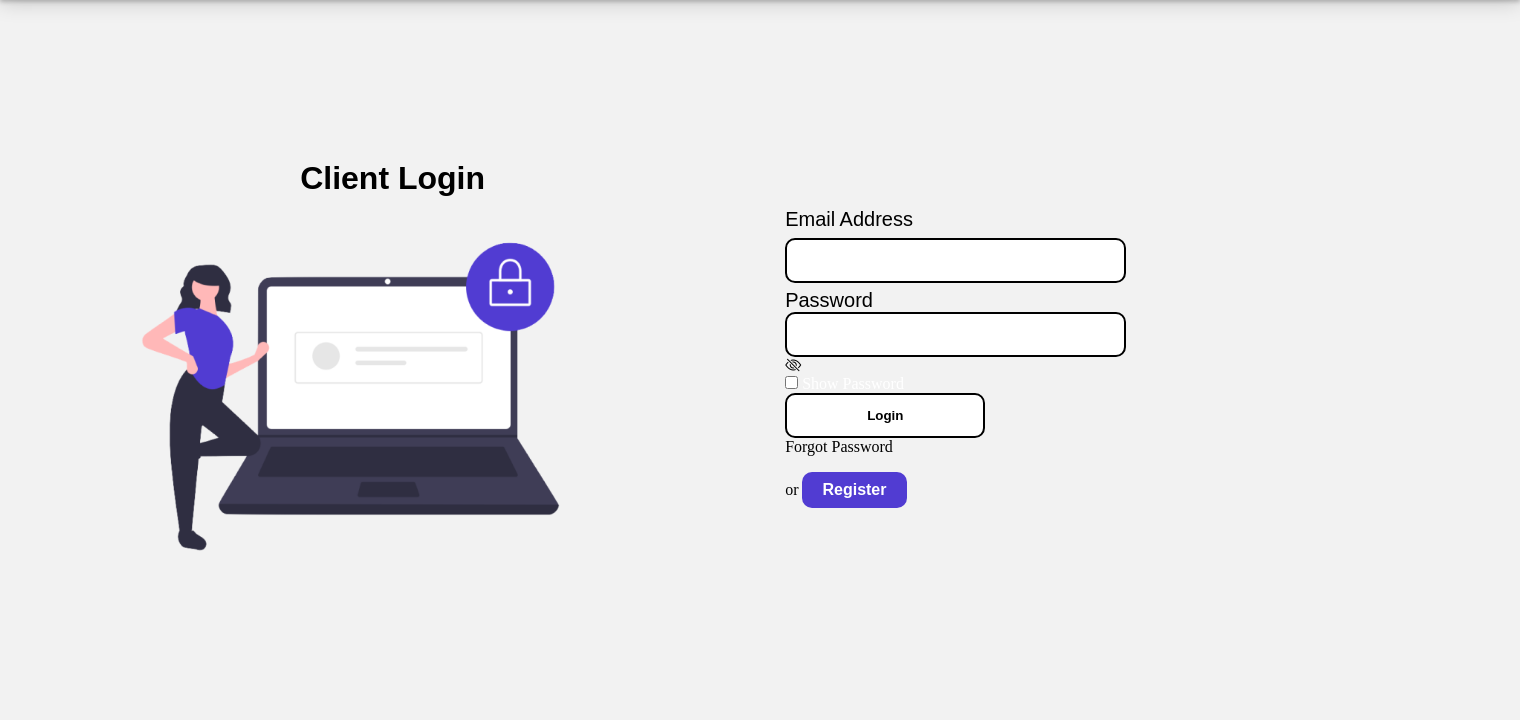
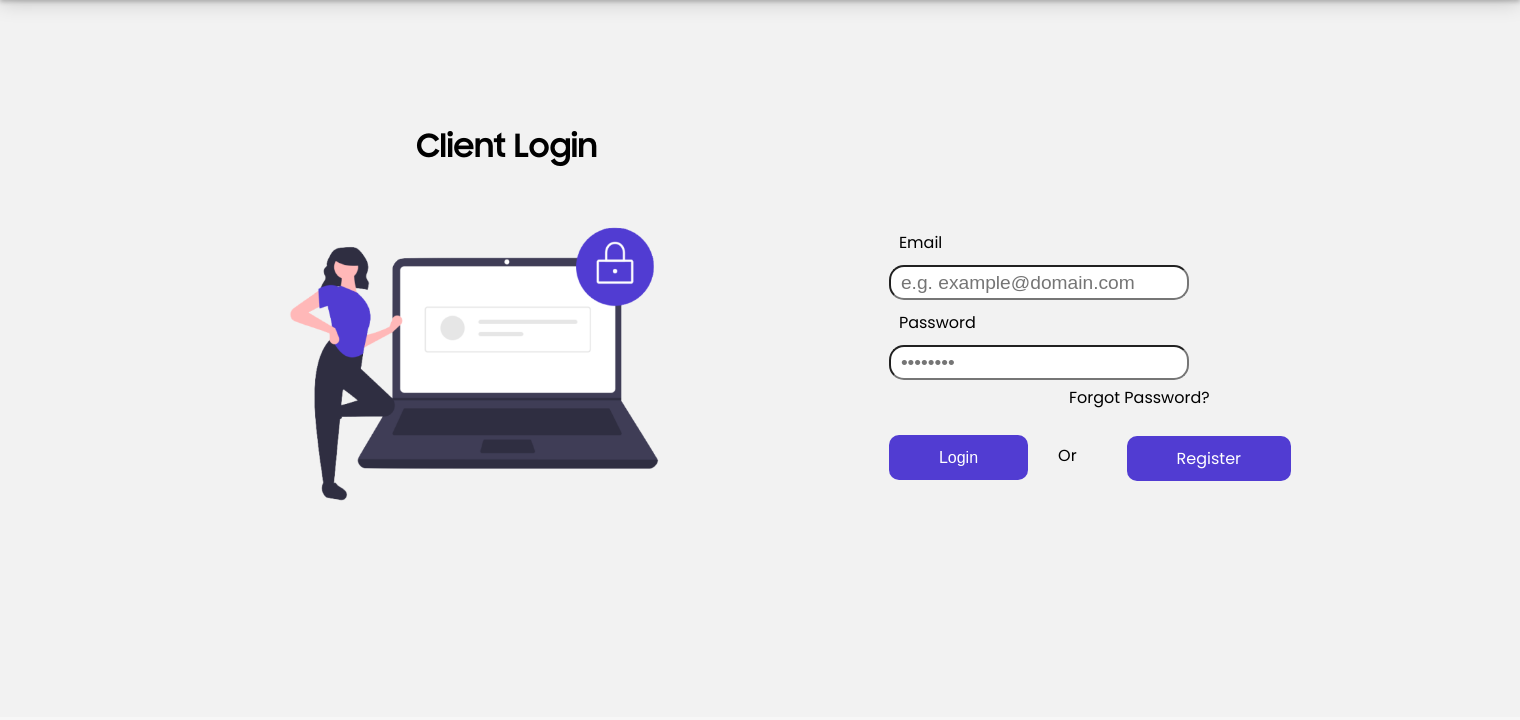
Before and after one commit to kitarp07/teamCUx, a Django app: page /client/login in a window 1520 px wide. Shown: the part 83-803 px from the top of the page. After the commit the page ends 584 px from the top, so only its background shows below. Run offline with Django 3.2, Linux system fonts and the light colour scheme; some libraries are stand-ins or nearby versions; some web fonts are replaced.

Commit message:
new edits

```diff
--- a/static/css/newtlogin.css
+++ b/static/css/newtlogin.css
@@ -79,8 +79,6 @@ body {
 
 .form button {
     display: block;
-    margin-top: 10px;
-    margin-bottom: 10px;
     background: #513CD2;
     color: white;
     border-radius: 10px;
@@ -88,6 +86,7 @@ body {
     padding: 10px 40px;
     font-size: medium;
     cursor: pointer;
+    height: 45px;
 }
 
 .form agree {
@@ -151,3 +150,23 @@ body {
     }
 
 }
+
+.loginbutton1{
+    display:inline-block;
+    margin-top: 26px;
+    padding: 0px 50px;
+    font-size: medium;
+    border: none;
+    border-radius: 10px;
+    cursor: pointer;
+    background: #513CD2;
+    color: white;
+    height: 45px;
+
+
+
+    text-decoration: none;
+
+
+
+}
--- a/templates/client/login.html
+++ b/templates/client/login.html
@@ -16,6 +16,9 @@
 
 
 	<link href="http://fonts.cdnfonts.com/css/samsung-sharp-sans" rel="stylesheet">
+	<link rel="stylesheet" href="{% static 'css/Tlogin.css' %}">
+	<link rel="stylesheet" href="{% static 'css/newtlogin.css' %}">
+	<link rel="stylesheet" href="{% static 'css/Homepage.css' %}">
 	<title>Homepage</title>
 
 </head>
@@ -41,56 +44,58 @@
 
 
 
-<div class="login">
+<body>
+	<div class="container">
+		<div class="form">
+			<div class="imgfield">
+				<h2>Client Login</h2>
+				<!------------ image on the left side --------------->
+				<img src="{% static 'images/secure_login_pdn4 2.png' %}" alt="register image">
+			</div>
 
-	<div class="loginimage">
-		<div class="pagetopic">
-			Client Login
-		</div>
-		<img src="{% static 'images/loginimage.png' %}">
+			<form action="" method="POST">
+				{% csrf_token%}
+				<label class="lbl">Email</label>
+				<input class="inp" type="email" name="email" placeholder="e.g. example@domain.com">
+				<label class="lbl">Password</label>
+				<input class="inp" type="password" name="password" placeholder="••••••••">
+				<br>
+				<!---------------- Forgot Password ---------------->
+				<a href="{% url 'enter-email' %}" style="margin-left: 150px; text-decoration: none;">Forgot
+					Password?</a>
+				<div class="button-group" style="display: flex;">
+					<!-- <input  type="submit" id="submit_btn" name="login" value="Login" ></input> -->
+					<input style="margin-top: 30px;" class="loginbutton1" type="submit" value="Login" />
+					<span style="padding-top: 38px; padding-left: 30px; padding-right: 20px">Or</span>
+					<a href="{% url 'client-reg'%}"
+						style="color:white ; display: flex; text-align:center; justify-content: center; flex-direction: column; "
+						class="loginbutton1">Register</a>
 				</div>
 
 
-	<div class="loginfield">
-		<form method="post">
-			{% csrf_token %}
-			<label>Email Address</label>
 
-			<input type="email" name="email" style="margin-top:0.5em; margin-bottom: 0.5em;" />
-			<label>Password</label>
-
-			<input type="password" name="password" svalue="" id="Password">
-			<i class="bi bi-eye-slash" id="togglePassword"></i>
+			</form>
 
 
 
-			<div class="password" style="color: white;">
-				<input type="checkbox" onclick="myFunction()"> Show Password
 		</div>
-			<input class="loginbutton" type="submit" value="Login" href="#" />
 		</form>
+
 		{% for message in messages %}
 	<script>
-			var url = 'client/login/'
-			alert('{{message}}')
-			if ('{{message}}' == 'Wrong Credentials. Please try again') {
+		// var url = 'client/login/'
+		// alert('{{message}}')
+		// if ('{{message}}' == 'Wrong Credentials. Please try again') {
+		// 	window.location.href = "{%url 'client-login'%}"
+
+		// }
+		swal('{{message}}')
 		window.location.href = "{%url 'client-login'%}"
-
-			}
 
 
 
 	</script>
 		{% endfor %}
-
-		<div>
-			<a class="reset" href="{% url 'enter-email' %}">Forgot Password</a>
-		</div>
-		<div class="twobuttons">
-
-			<a class="">or</a>
-			<a href="{% url 'client-reg'%}" class="registerbutton">Register</a>
-		</div>
 	</div>
 
 
@@ -100,7 +105,8 @@
 
 	</div>
 
-
+	<script src="https://unpkg.com/sweetalert/dist/sweetalert.min.js"></script>
 </body>
 
+
 </html>
--- a/testmyux/settings.py
+++ b/testmyux/settings.py
@@ -82,15 +82,15 @@ DATABASES = {
 
         'ENGINE': 'django.db.backends.postgresql',
 
-        'NAME': 'newname',
+        'NAME': 'testmyux_db',
 
         'USER': 'postgres',
 
-        'PASSWORD': 'root',
+        'PASSWORD': 'kitarp1234',
 
         'HOST': 'localhost',
 
-        'PORT': '4321',
+        # 'PORT': '4321',
 
     }
 
--- a/testmyux/urls.py
+++ b/testmyux/urls.py
@@ -58,6 +58,11 @@ urlpatterns = [
    path('admin/admintests', admintests, name="admintests"),
    path('client/approvetests/<int:pk>', approvetests, name="approvetest"),
 
+   path('tux/aboutus', aboutus, name='aboutus'),
+   path('tux/contactus', contactus, name='contactus'),
+
+   path('gotodashboard', gotodashboard, name='gotodashboard')
+
 
 
 
```
Also changed, not shown: pages/views.py (+18 -1 lines), templates/Tester/login.html (+7 -5 lines), templates/homepage/Homepage.html (+6 -2 lines), templates/homepage/aboutus.html (+10 -9 lines), templates/homepage/contactus.html (+9 -8 lines). Lines whose indentation alone changed are shown as unchanged.
